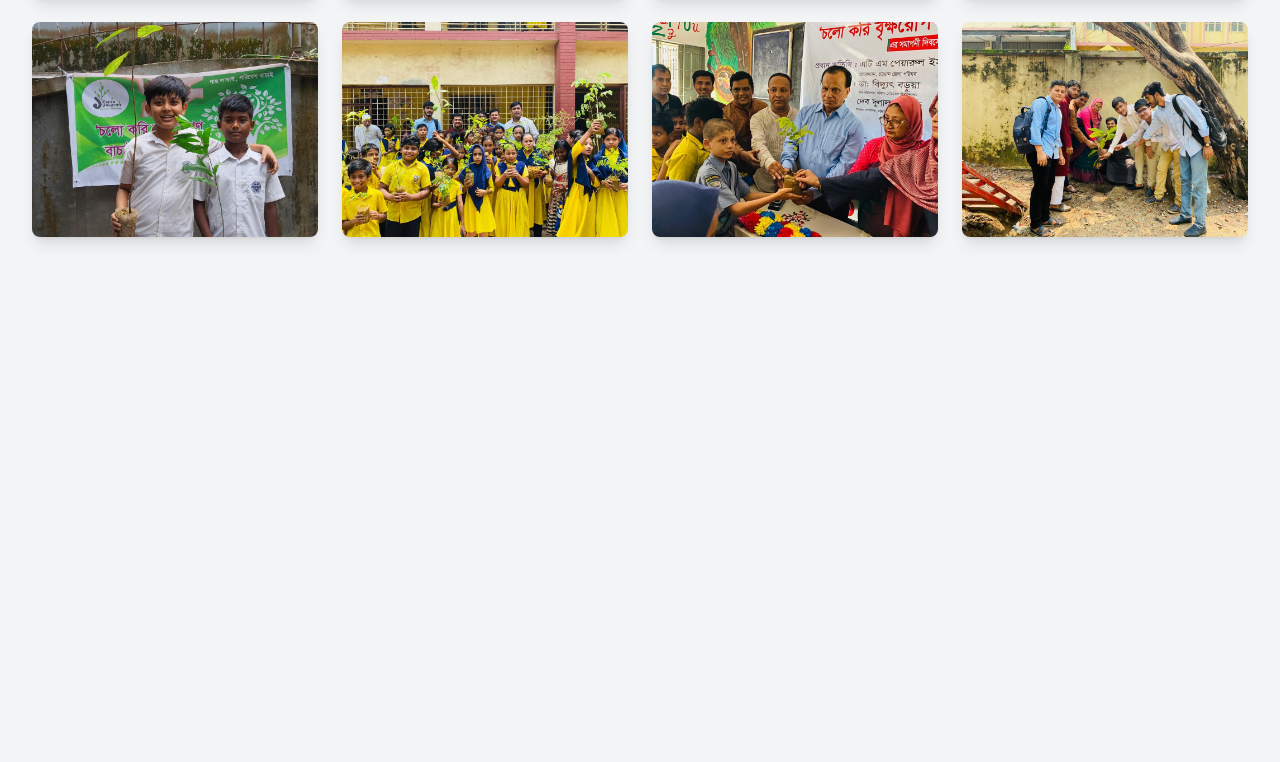
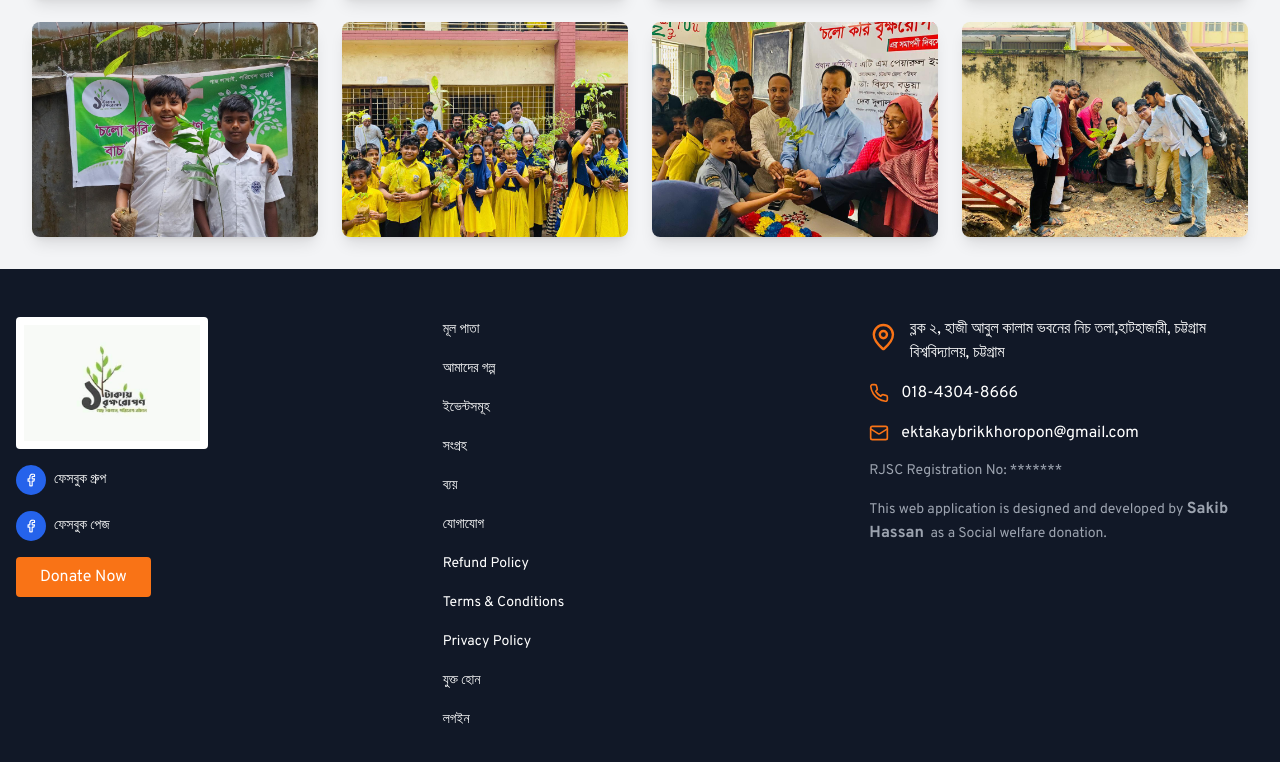
Before and after one commit to sakibhassandev/ek-takay-brikkhoropon, a Next.js app in the folder client/: page / in a window 1280 px wide. Shown: the part 3344-4106 px from the top of the page. Before the commit the page ends 3613 px from the top, so only its background shows below. Built offline with nearby package versions, Linux system fonts and the light colour scheme.

Commit message:
Add footer

```diff
--- /dev/null
+++ b/client/app/components/ui/Footer.tsx
@@ -0,0 +1,164 @@
+import React from "react";
+import { Facebook, MapPin, Phone, Mail } from "lucide-react";
+import Image from "next/image";
+import Link from "next/link";
+
+const navItems = [
+  {
+    name: "মূল পাতা",
+    link: "/",
+  },
+  {
+    name: "আমাদের গল্প",
+    link: "/our-story",
+  },
+  {
+    name: "ইভেন্টসমূহ",
+    link: "/events",
+  },
+  {
+    name: "সংগ্রহ",
+    link: "/collections",
+  },
+  {
+    name: "ব্যয়",
+    link: "/expenses",
+  },
+  {
+    name: "যোগাযোগ",
+    link: "/contact",
+  },
+  {
+    name: "Refund Policy",
+    link: "/refund-policy",
+  },
+  {
+    name: "Terms & Conditions",
+    link: "/terms-condition",
+  },
+  {
+    name: "Privacy Policy",
+    link: "/privacy-policy",
+  },
+  {
+    name: "যুক্ত হোন",
+    link: "/join",
+  },
+  {
+    name: "লগইন",
+    link: "/login",
+  },
+];
+
+const Footer = () => {
+  return (
+    <footer className="bg-gray-900 text-white py-12">
+      <div className="max-w-7xl mx-auto px-4 grid grid-cols-1 md:grid-cols-3 gap-8">
+        {/* About Section */}
+        <div>
+          <div className="mb-4">
+            <Image
+              src="/images/logo.jpg"
+              alt="Logo"
+              className="w-48 object-contain bg-white p-2 rounded"
+              width={400}
+              height={400}
+            />
+          </div>
+          <div className="facebook group text-sm">
+            <Link
+              href="https://facebook.com"
+              target="_blank"
+              className="flex gap-2 items-center mt-4"
+            >
+              <Facebook
+                size={30}
+                className="p-2 bg-blue-600 rounded-full hover:bg-blue-700 transition-colors"
+              />
+              ফেসবুক গ্রুপ
+            </Link>
+          </div>
+          <div className="facebook page text-sm">
+            <Link
+              href="https://facebook.com"
+              target="_blank"
+              className="flex gap-2 items-center mt-4"
+            >
+              <Facebook
+                size={30}
+                className="p-2 bg-blue-600 rounded-full hover:bg-blue-700 transition-colors"
+              />
+              ফেসবুক পেজ
+            </Link>
+          </div>
+          <button className="mt-4 bg-orange-500 text-white px-6 py-2 rounded hover:bg-orange-600 transition-colors">
+            Donate Now
+          </button>
+        </div>
+
+        {/* Quick Links */}
+        <div>
+          <ul className="space-y-2">
+            {navItems.map((item) => (
+              <li key={item.name}>
+                <Link
+                  href={`${item.link}`}
+                  target="_blank"
+                  className="text-sm inline-block mb-2 hover:text-orange-500 transition-colors"
+                >
+                  {item.name}
+                </Link>
+              </li>
+            ))}
+          </ul>
+        </div>
+
+        {/* Contact Info */}
+        <div>
+          <div className="space-y-4">
+            <div className="flex items-start gap-3">
+              <MapPin className="w-8 h-8 mt-1 text-orange-500" />
+              <p>
+                ব্লক ২, হাজী আবুল কালাম ভবনের নিচ তলা,হাটহাজারী, চট্টগ্রাম
+                বিশ্ববিদ্যালয়, চট্টগ্রাম
+              </p>
+            </div>
+            <Link href="tel:+8801843048666" className="flex items-center gap-3">
+              <Phone className="w-5 h-5 text-orange-500" />
+              <p>018-4304-8666</p>
+            </Link>
+            <Link
+              href="mailto:ektakaybrikkhoropon@gmail.com"
+              className="flex items-center gap-3"
+            >
+              <Mail className="w-5 h-5 text-orange-500" />
+              <p>ektakaybrikkhoropon@gmail.com</p>
+            </Link>
+            <div className="mt-6">
+              <p className="text-sm text-gray-400">
+                RJSC Registration No: *******
+              </p>
+            </div>
+            <div className="mt-4">
+              <p className="text-sm text-gray-400">
+                This web application is designed and developed by{" "}
+                <Link
+                  href="https://sakibhassan.com"
+                  target="_blank"
+                  className="font-bold text-base hover:text-orange-500 transition-colors"
+                >
+                  Sakib Hassan
+                </Link>
+                &nbsp; as a Social welfare donation.
+              </p>
+            </div>
+          </div>
+        </div>
+      </div>
+
+      {/* Payment Methods */}
+    </footer>
+  );
+};
+
+export default Footer;
--- a/client/app/page.tsx
+++ b/client/app/page.tsx
@@ -1,8 +1,9 @@
 import Slider from "./components/ui/home/Slider";
-import Header from "./components/ui/home/Header";
+import Header from "./components/ui/Header";
 import Hero from "./components/ui/home/Hero";
 import PromotionalVideo from "./components/ui/home/PromotionalVideo";
 import { Gallery } from "./components/ui/home/Gallery";
+import Footer from "./components/ui/Footer";
 
 export default function Home() {
   return (
@@ -12,6 +13,7 @@ export default function Home() {
       <PromotionalVideo />
       <Slider />
       <Gallery />
+      <Footer />
     </div>
   );
 }
```
Also changed, not shown: client/app/components/ui/Header.tsx (renamed from client/app/components/ui/home/Header.tsx).
